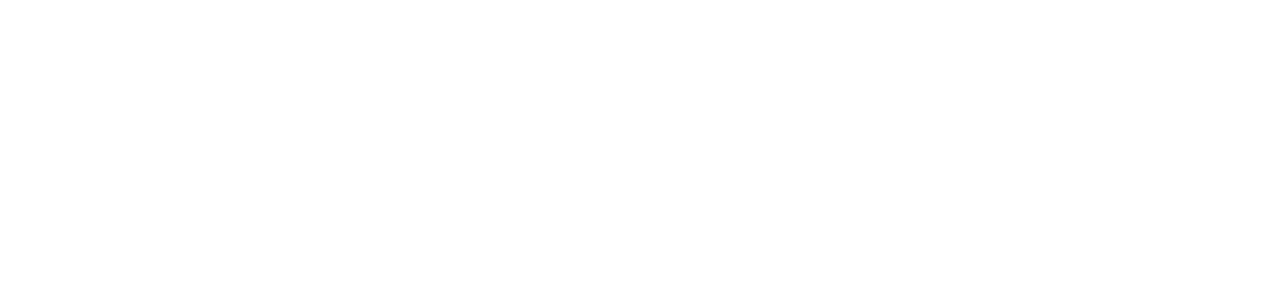
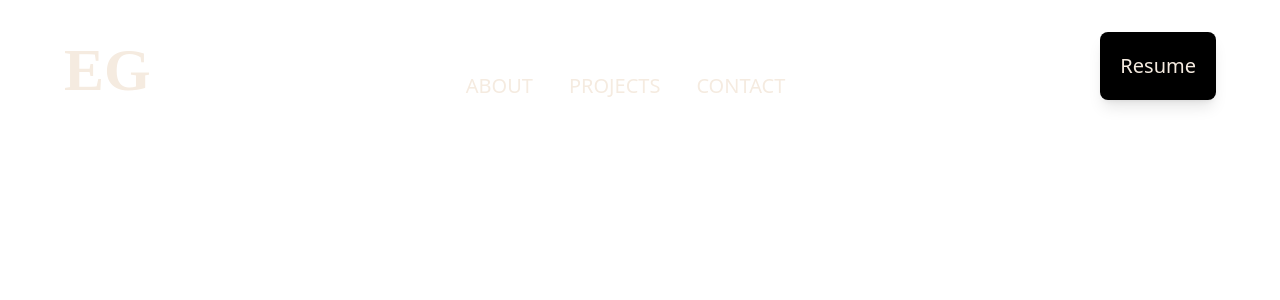
Before and after one commit to eyuel23/Portfolio-v1, a Next.js app: page / in a window 1280 px wide. Shown: the top 300 px of the page. Built offline with nearby package versions, Linux system fonts and the light colour scheme.

Commit message:
added home and navigation components

```diff
--- /dev/null
+++ b/components/Home/index.js
@@ -0,0 +1,10 @@
+import React from "react";
+import Navigation from "../Navigation";
+
+export default function Hero() {
+  return (
+    <section>
+      <Navigation />
+    </section>
+  );
+}
--- /dev/null
+++ b/components/Navigation/index.js
@@ -0,0 +1,17 @@
+import React from "react";
+
+export default function Navigation() {
+  return (
+    <nav className="flex justify-between items-end p-8 text-brandColor mx-8">
+      <h1 className="text-6xl font-bold font-didot ">EG</h1>
+      <ul className="flex gap-9 text-xl">
+        <li>ABOUT</li>
+        <li>PROJECTS</li>
+        <li>CONTACT</li>
+      </ul>
+      <button className="bg-black p-5 rounded-lg shadow-lg text-xl">
+        Resume
+      </button>
+    </nav>
+  );
+}
--- a/pages/index.js
+++ b/pages/index.js
@@ -1,7 +1,7 @@
 import Head from "next/head";
 import { Inter } from "@next/font/google";
+import Hero from "../components/Home";
 const inter = Inter({ subsets: ["latin"] });
-
 export default function Home() {
   return (
     <>
@@ -11,6 +11,7 @@
         <meta name="viewport" content="width=device-width, initial-scale=1" />
         <link rel="icon" href="/favicon.ico" />
       </Head>
+      <Hero />
     </>
   );
 }
--- a/tailwind.config.js
+++ b/tailwind.config.js
@@ -5,7 +5,14 @@
     "./components/**/*.{js,ts,jsx,tsx}",
   ],
   theme: {
-    extend: {},
+    extend: {
+      textColor: {
+        brandColor: "#F5EBE0",
+      },
+      fontFamily: {
+        didot: "Didot",
+      },
+    },
   },
   plugins: [],
 };
```
Also changed, not shown: components/About/About.js (added).
